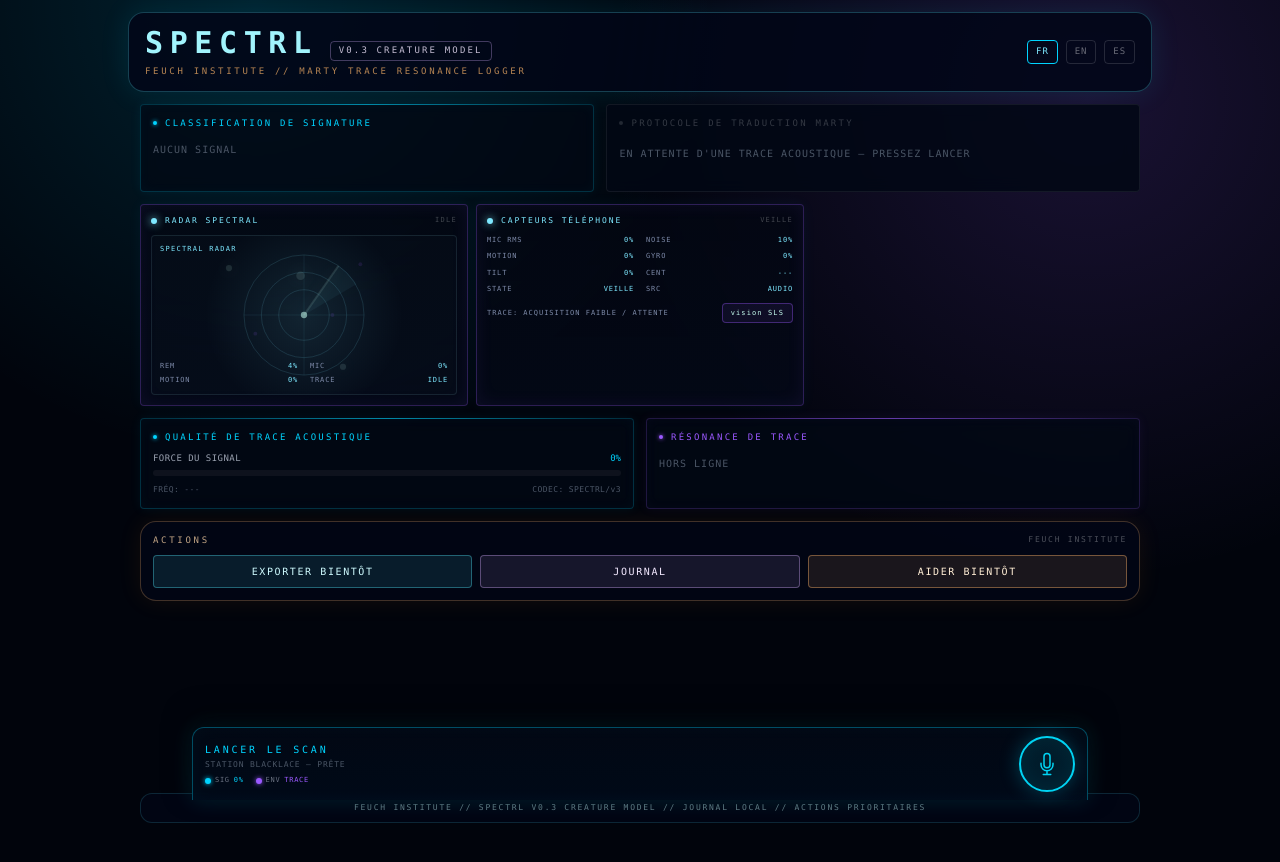
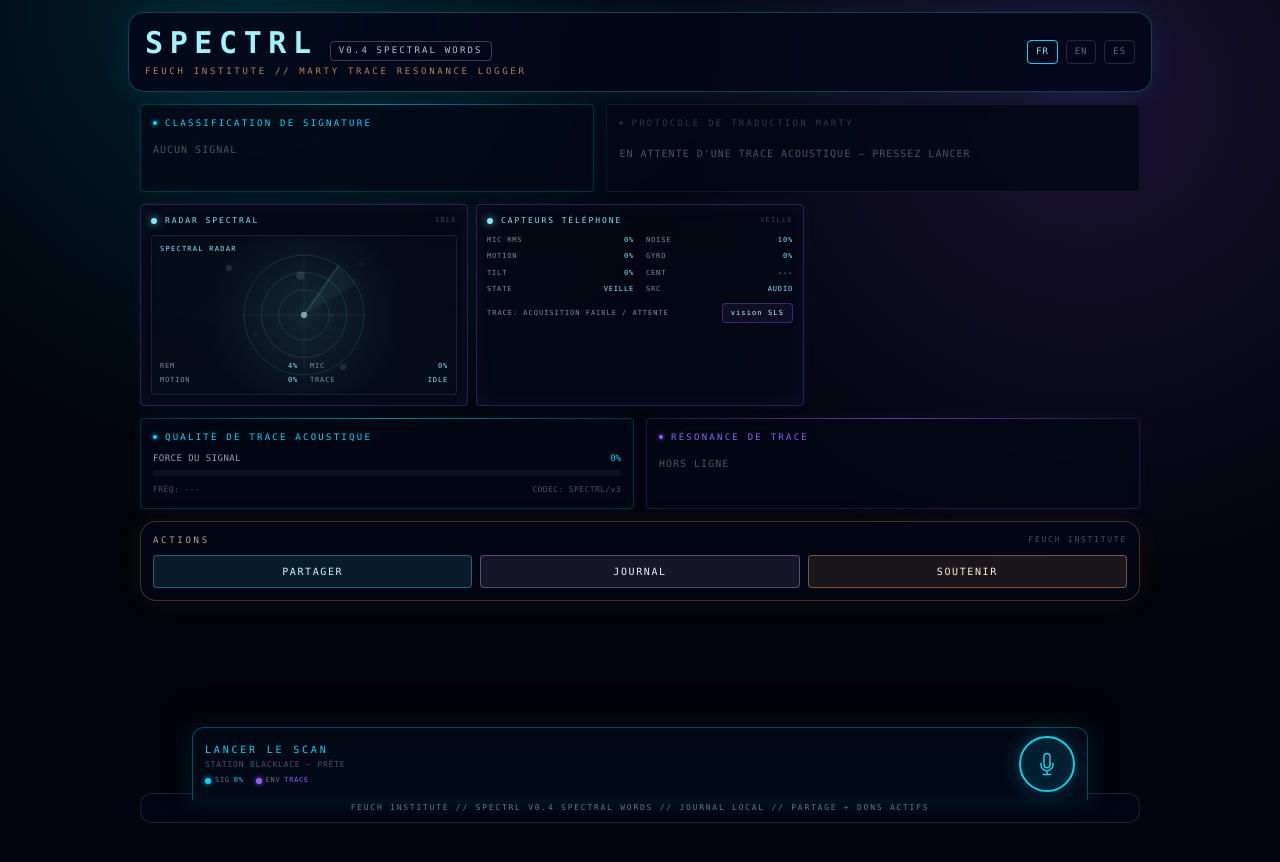
Before and after one commit to benoitlub/SpecTRL, a React (Vite) app: page / in a window 1280 px wide. Shown: the top 862 px of the page. Built offline with nearby package versions, Linux system fonts and the light colour scheme.

Commit message:
Activate share and donation buttons

```diff
--- a/src/pages/Home.tsx
+++ b/src/pages/Home.tsx
@@ -9,33 +9,35 @@ import { SpeciesPanel, SignalQualityPanel, NeuralPanel } from "../components/Ana
 import { type Lang } from "../data/animals";
 import { createSpectralJournalEntry, saveSpectralJournalEntry, type SpectralJournalEntry } from "../utils/spectralJournal";
 
-const ACTION_COPY: Record<Lang, { actions: string; exportSoon: string; hideJournal: string; journal: string; helpSoon: string; journalTitle: string; footer: string }> = {
+const PAYPAL_URL = "https://www.paypal.com/cgi-bin/webscr?cmd=_donations&business=benoitlubert@gmail.com&currency_code=EUR&item_name=Support+SpecTRL";
+
+const ACTION_COPY: Record<Lang, { actions: string; share: string; hideJournal: string; journal: string; support: string; journalTitle: string; footer: string }> = {
   fr: {
     actions: "Actions",
-    exportSoon: "Exporter bientôt",
+    share: "Partager",
     hideJournal: "Masquer journal",
     journal: "Journal",
-    helpSoon: "Aider bientôt",
-    journalTitle: "Journal spectral // modèle Creature-sync",
-    footer: "Feuch Institute // SpecTRL v0.3 CREATURE MODEL // Journal local // actions prioritaires",
+    support: "Soutenir",
+    journalTitle: "Journal spectral compact",
+    footer: "Feuch Institute // SpecTRL v0.4 SPECTRAL WORDS // Journal local // partage + dons actifs",
   },
   en: {
     actions: "Actions",
-    exportSoon: "Export soon",
+    share: "Share",
     hideJournal: "Hide journal",
     journal: "Journal",
-    helpSoon: "Support soon",
-    journalTitle: "Spectral journal // Creature-sync model",
-    footer: "Feuch Institute // SpecTRL v0.3 CREATURE MODEL // Local journal // priority actions",
+    support: "Support",
+    journalTitle: "Compact spectral journal",
+    footer: "Feuch Institute // SpecTRL v0.4 SPECTRAL WORDS // Local journal // share + support active",
   },
   es: {
     actions: "Acciones",
-    exportSoon: "Exportar pronto",
+    share: "Compartir",
     hideJournal: "Ocultar diario",
     journal: "Diario",
-    helpSoon: "Apoyar pronto",
-    journalTitle: "Diario espectral // modelo Creature-sync",
-    footer: "Feuch Institute // SpecTRL v0.3 CREATURE MODEL // Diario local // acciones prioritarias",
+    support: "Apoyar",
+    journalTitle: "Diario espectral compacto",
+    footer: "Feuch Institute // SpecTRL v0.4 SPECTRAL WORDS // Diario local // compartir + apoyo activo",
   },
 };
 
@@ -47,7 +49,7 @@ function Header({ lang, setLang }: { lang: Lang; setLang: (lang: Lang) => void }
           <div>
             <div className="flex flex-wrap items-baseline gap-3">
               <h1 className="font-mono text-2xl font-black uppercase tracking-[0.22em] text-cyan-200 sm:text-3xl">SpecTRL</h1>
-              <span className="rounded border border-purple-300/30 px-2 py-0.5 text-[9px] font-mono uppercase tracking-[0.24em] text-purple-100/80">v0.3 CREATURE MODEL</span>
+              <span className="rounded border border-purple-300/30 px-2 py-0.5 text-[9px] font-mono uppercase tracking-[0.24em] text-purple-100/80">v0.4 SPECTRAL WORDS</span>
             </div>
             <div className="mt-1 text-[9px] font-mono uppercase tracking-[0.30em] text-orange-300/70">Feuch Institute // Marty trace resonance logger</div>
           </div>
@@ -72,8 +74,35 @@ function Footer({ lang }: { lang: Lang }) {
   );
 }
 
-function ActionPanel({ lang, showJournal, setShowJournal }: { lang: Lang; showJournal: boolean; setShowJournal: (value: boolean) => void }) {
+function ActionPanel({ lang, showJournal, setShowJournal, latestEntry }: { lang: Lang; showJournal: boolean; setShowJournal: (value: boolean) => void; latestEntry: SpectralJournalEntry | null }) {
   const copy = ACTION_COPY[lang];
+
+  const handleShare = async () => {
+    const title = latestEntry ? `SpecTRL — ${latestEntry.signatureName}` : "SpecTRL";
+    const text = latestEntry
+      ? `${latestEntry.signatureName} — ${latestEntry.confidence}%\n${latestEntry.translation}`
+      : "SpecTRL — Marty Trace Resonance Logger";
+    const url = "https://benoitlub.github.io/SpecTRL/";
+    try {
+      if (navigator.share) {
+        await navigator.share({ title, text, url });
+        return;
+      }
+      await navigator.clipboard.writeText(`${title}\n${text}\n${url}`);
+      window.alert("Trace copiée avec le lien SpecTRL.");
+    } catch {
+      try {
+        await navigator.clipboard.writeText(`${title}\n${text}\n${url}`);
+      } catch {
+        window.alert("Partage impossible ici, Marty garde la trace en mémoire.");
+      }
+    }
+  };
+
+  const handleDonate = () => {
+    window.open(PAYPAL_URL, "_blank", "noopener,noreferrer");
+  };
+
   return (
     <div className="rounded-2xl border border-orange-300/25 bg-slate-950/70 p-3 shadow-[0_0_24px_rgba(255,140,0,0.08)]">
       <div className="mb-2 flex items-center justify-between">
@@ -81,9 +110,9 @@ function ActionPanel({ lang, showJournal, setShowJournal }: { lang: Lang; showJo
         <div className="text-[8px] font-mono uppercase tracking-[0.22em] text-white/30">Feuch Institute</div>
       </div>
       <div className="grid grid-cols-1 gap-2 sm:grid-cols-3">
-        <button type="button" className="rounded border border-cyan-300/35 bg-cyan-300/10 px-3 py-2 text-[10px] font-mono uppercase tracking-[0.16em] text-cyan-100">{copy.exportSoon}</button>
+        <button type="button" onClick={handleShare} className="rounded border border-cyan-300/35 bg-cyan-300/10 px-3 py-2 text-[10px] font-mono uppercase tracking-[0.16em] text-cyan-100">{copy.share}</button>
         <button type="button" onClick={() => setShowJournal(!showJournal)} className="rounded border border-purple-300/35 bg-purple-300/10 px-3 py-2 text-[10px] font-mono uppercase tracking-[0.16em] text-purple-100">{showJournal ? copy.hideJournal : copy.journal}</button>
-        <button type="button" className="rounded border border-orange-300/40 bg-orange-300/10 px-3 py-2 text-[10px] font-mono uppercase tracking-[0.16em] text-orange-100">{copy.helpSoon}</button>
+        <button type="button" onClick={handleDonate} className="rounded border border-orange-300/40 bg-orange-300/10 px-3 py-2 text-[10px] font-mono uppercase tracking-[0.16em] text-orange-100">{copy.support}</button>
       </div>
     </div>
   );
@@ -134,12 +163,12 @@ export default function Home() {
           <NeuralPanel state={state} lang={lang} />
         </div>
 
-        <ActionPanel lang={lang} showJournal={showJournal} setShowJournal={setShowJournal} />
+        <ActionPanel lang={lang} showJournal={showJournal} setShowJournal={setShowJournal} latestEntry={latestEntry} />
 
         {showJournal && (
           <div className="rounded-2xl border border-purple-300/20 bg-slate-950/60 p-2">
             <div className="px-2 pb-2 text-[9px] font-mono uppercase tracking-[0.24em] text-purple-200/70">{ACTION_COPY[lang].journalTitle}</div>
-            <SpectralJournal latestEntry={latestEntry} />
+            <SpectralJournal latestEntry={latestEntry} compact />
           </div>
         )}
       </main>
```
